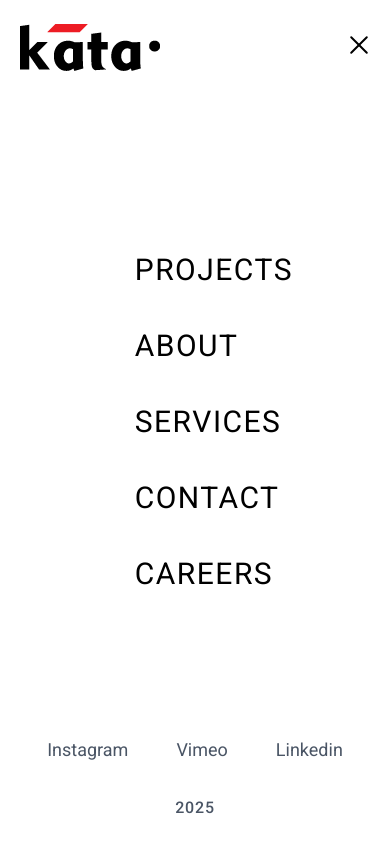
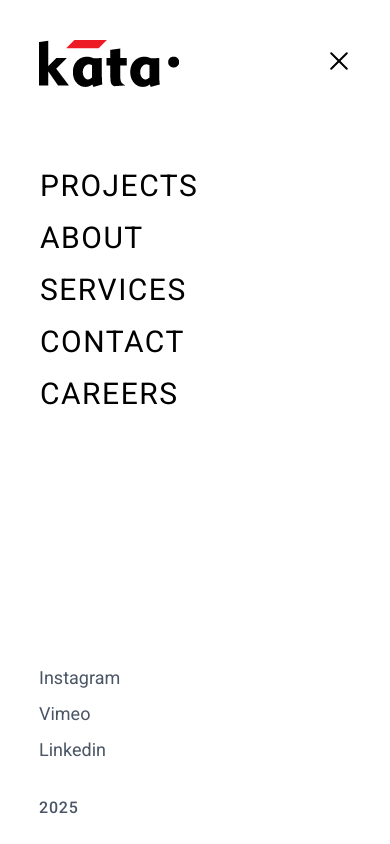
Before and after one commit to Suksii/katadesign-next, a Next.js app: page /en in a window 390 px wide. Both pictures are taken after a click on the button 358 px from the left and 44 px from the top of the page. Built offline with nearby package versions, Linux system fonts and the light colour scheme.

Commit message:
styles changed

```diff
--- a/src/app/[locale]/(black-layout)/layout.js
+++ b/src/app/[locale]/(black-layout)/layout.js
@@ -3,7 +3,7 @@ import Navbar from "@/components/Navbar";
 export default async function DarkLayout({ children }) {
   return (
     <div className="min-h-screen bg-black text-white antialiased">
-      <div className="w-[90%] md:w-[80%] mx-auto pt-6 md:pt-12">
+      <div className="w-[80%] mx-auto pt-10 md:pt-12">
         <Navbar variant="black" />
         <main className="py-12 md:py-24">{children}</main>
       </div>
--- a/src/app/[locale]/(black-layout)/page.js
+++ b/src/app/[locale]/(black-layout)/page.js
@@ -34,18 +34,24 @@ function HomePage() {
             "inline-block w-[10ch] font-bold  text-6xl md:text-[130px] uppercase tracking-widest leading-none relative"
           }
         />
-        <div className="flex flex-col justify-between">
+        <div className="flex flex-col justify-between sm:py-0 md:py-12 xl:py-0">
           <motion.p
             initial={{ opacity: 0 }}
             animate={{ opacity: 1 }}
             transition={{ duration: 3, delay: 3.5 }}
-            className="flex-1 flex justify-end pt-16 md:pt-0 md:text-lg"
+            className="flex-1 flex flex-col gap-1 pt-16 md:pt-0 md:text-lg"
           >
-            Branding & Creative Direction / Product and Packaging,
-            <br />
-            Editorial & Photography / Digital Media & Animation /
-            <br />
-            Spatial Design & Experiential
+            <span className="flex flex-col md:flex-row gap-1 md:gap-2">
+              <span>Branding & Creative Direction</span>
+              <span className="hidden md:block">/</span>
+              <span>Product and Packaging</span>
+            </span>
+            <span className="flex flex-col md:flex-row gap-1 md:gap-2">
+              <span>Editorial & Photography</span>
+              <span className="hidden md:block">/</span>
+              <span>Digital Media & Animation</span>
+            </span>
+            <span>Spatial Design & Experiential</span>
           </motion.p>
           <motion.p
             initial={{ opacity: 0, x: 150 }}
--- a/src/app/[locale]/(white-layout)/layout.js
+++ b/src/app/[locale]/(white-layout)/layout.js
@@ -2,7 +2,7 @@ import Navbar from "@/components/Navbar";
 
 export default async function LightLayout({ children }) {
   return (
-    <div className="w-[90%] md:w-[80%] mx-auto pt-12">
+    <div className="w-[80%] mx-auto pt-10 md:pt-12">
       <Navbar variant="light" />
       <main className="py-12 md:py-24">{children}</main>
     </div>
--- a/src/components/HamburgerMenu.jsx
+++ b/src/components/HamburgerMenu.jsx
@@ -103,13 +103,13 @@ export default function HamburgerMenu({ variant = "light" }) {
         {isOpen && (
           <>
             <motion.div
-              className="fixed inset-0 bg-white text-black flex flex-col items-center justify-center gap-12 z-40"
+              className="fixed inset-0 bg-white text-black flex flex-col md:items-center md:justify-center pl-4 pt-42 md:pt-12 gap-12 z-40"
               variants={containerVariants}
               initial="hidden"
               animate="visible"
               exit="exit"
             >
-              <div className="flex flex-col items-start gap-10 md:pl-40">
+              <div className="flex flex-col items-start gap-4 md:gap-10 md:pl-40">
                 {navMenu.map((item, index) => (
                   <motion.div key={index} variants={linkVariants}>
                     <Link
@@ -129,16 +129,16 @@ export default function HamburgerMenu({ variant = "light" }) {
             </motion.div>
 
             <motion.div
-              className="w-[80%] mx-auto fixed bottom-6 md:bottom-20 left-0 right-0 flex flex-col-reverse md:flex-row items-center gap-4 text-gray-600 z-50"
+              className="w-[80%] mx-auto fixed bottom-6 md:bottom-20 left-0 right-0 flex flex-col-reverse md:flex-row md:items-center gap-4 text-gray-600 z-50"
               variants={footerContainerVariants}
               initial="hidden"
               animate="visible"
               exit="exit"
             >
-              <p className="tracking-wider font-medium flex-1 pt-4 md:pt-0">
+              <p className="tracking-wider font-medium flex-1 pt-4 pr-4 md:pt-0">
                 {new Date().getFullYear()}
               </p>
-              <div className="flex-1 flex gap-12 md:gap-24 pt-12 md:pt-0">
+              <div className="md:flex-1 flex flex-col md:flex-row gap-2 md:gap-24 pt-12 pr-10 md:pr-18 md:pt-0">
                 {socialMediaList.map((social) => (
                   <motion.p
                     key={social.name}
--- a/src/components/Navbar.jsx
+++ b/src/components/Navbar.jsx
@@ -11,7 +11,7 @@ const Navbar = ({ variant = "light" }) => {
   return (
     <nav className="flex justify-between items-center">
       <Logo variant={variant} />
-      <div className="flex gap-14 items-center">
+      <div className="flex gap-1 md:gap-14 items-center">
         <LocaleSwitcher />
         <Link
           href="/projects"
```
